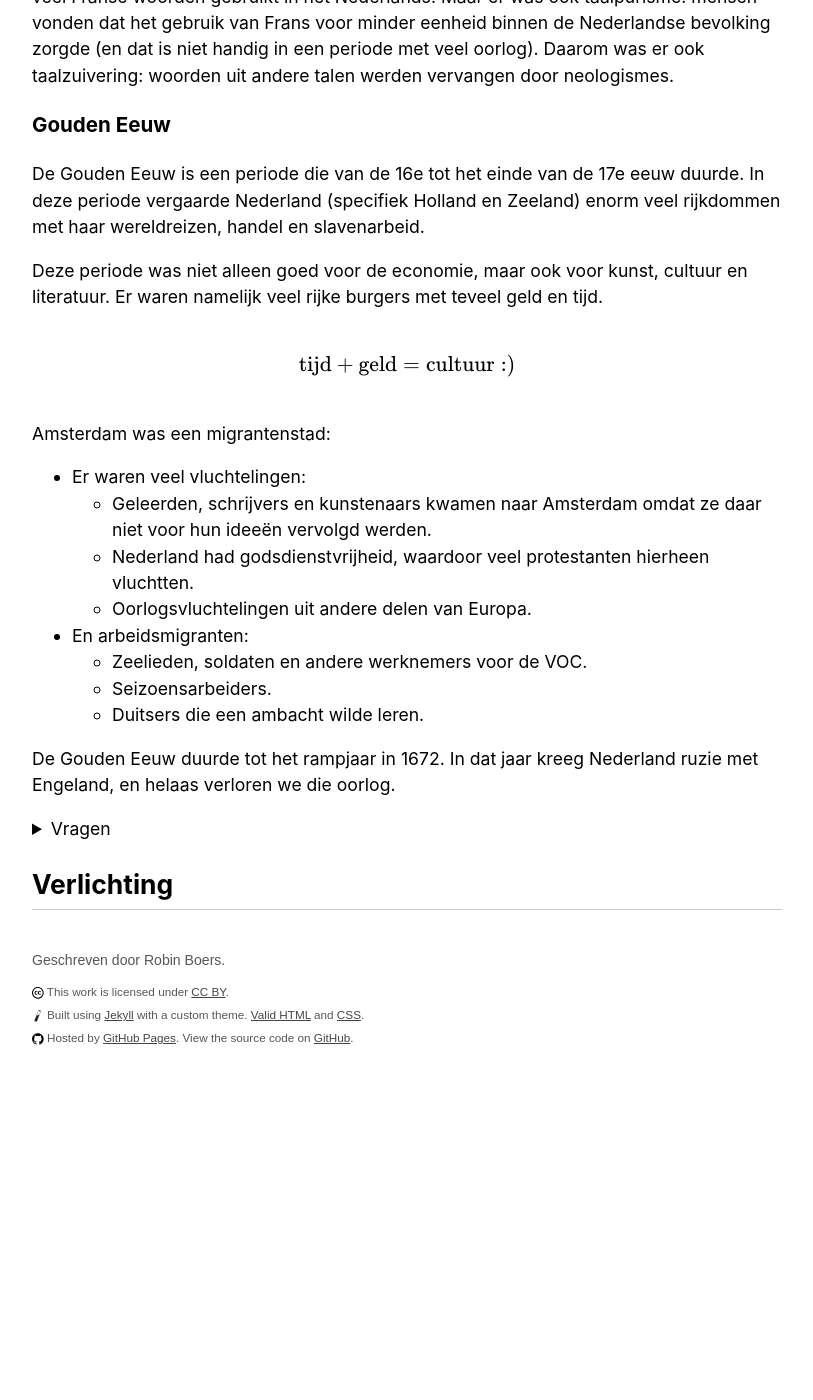
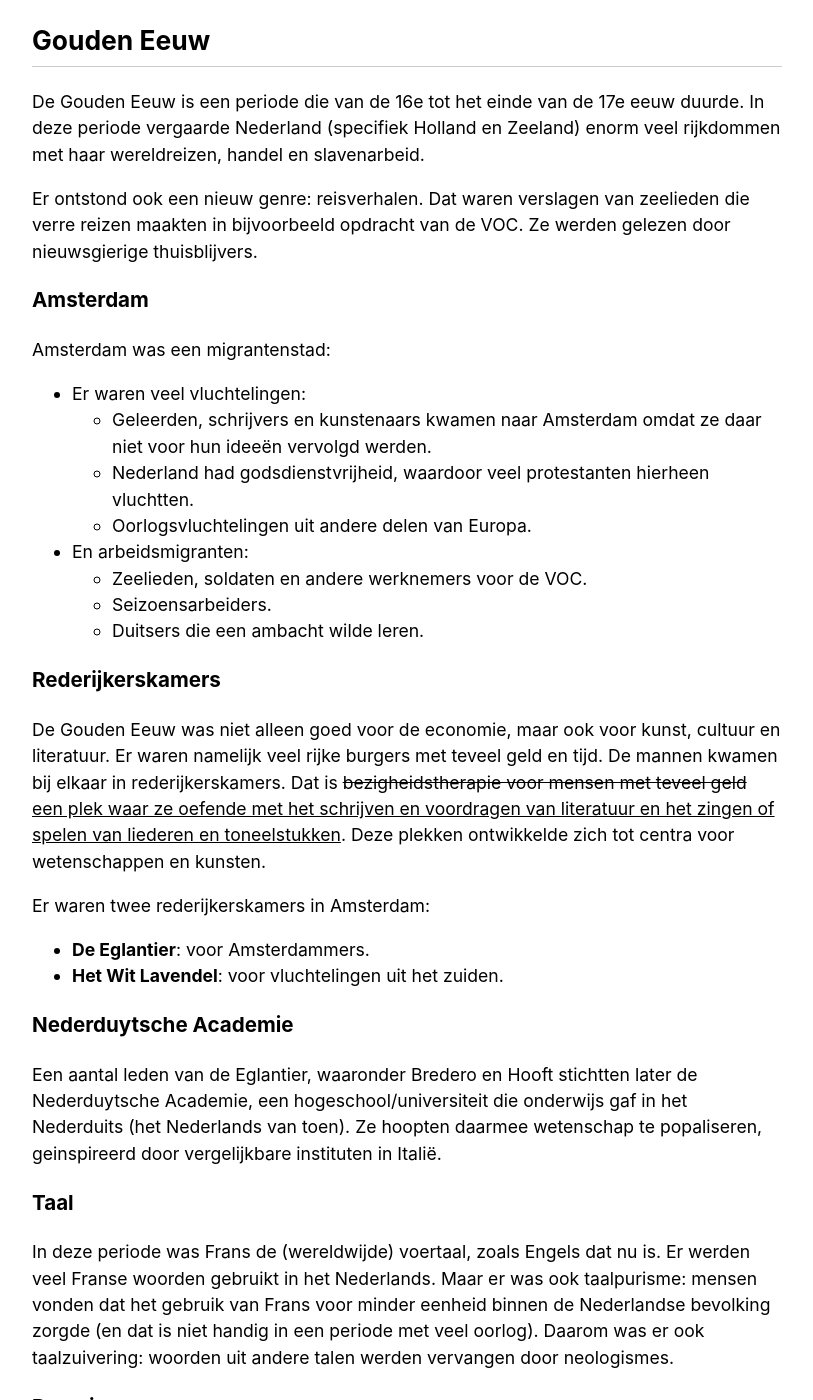
Before and after one commit to RobinBoers/school.geheimesite.nl, a Jekyll site: the page built from 5VWO/TW3/Nederlands.md, in a window 1280 px wide and 1400 px high, scrolled down 2428 px. Shown: the whole window, without its empty margins (233-1046 px from the left). Built offline with Jekyll 4.4.1, drawn with Linux system fonts in a browser that asks for light colours; our own code applies the rules of GitHub Pages for plain Markdown files; before the commit the page ends 3548 px from its top, so only the background shows below that; some of the changed text lies outside the part shown.

Commit message:
Restructure

```diff
--- a/5VWO/TW3/Nederlands.md
+++ b/5VWO/TW3/Nederlands.md
@@ -4,7 +4,7 @@ title: Literatuurgeschiedenis
 
 **LET OP: NOG NIET AF**.
 
-## Renaissance
+# Renaissance
 
 De Renaissance is de periode die na de Middeleeuwen komt. Het begint in de 16e eeuw en duurt tot het begin van de Verlichting. Het betekent "wedergeboorte", omdat de mens ontwaakt zou zijn uit de duistere tijden van de Middeleeuwen. Er was ook hernieuwde interesse in de cultuur van de klassieke oudheid, dus het kan ook daarop slaan.
 
@@ -18,7 +18,7 @@ In de overgang van de Middeleeuwen naar de Renaissance vinden veel veranderingen
 | Een persoon heeft alles te danken aan de gemeenschap en aan God. | Individualisme: een persoon is zelf verantwoordelijk voor zijn verdiensten. |
 | Kunst is een vak.                                                | Een kunstenaar is een geleerde.                                             |
 
-### Geloofsstrijd
+## Geloofsstrijd
 
 In het begin van de 16e eeuw kwam het protestantisme op. Luther had in 1517 zijn 95 stellingen gepubliceerd en mede door de boekdrukkunst verspreidde zijn ideeën snel. De protestanten waren vooral tegen de rijkdom van de kerk en de handel in aflaatbrieven. De paus was hier niet heel blij mee, dus verbande Luther uit de kerk. Hierop verklaarde Karel V (de koning van het Spaanse rijk), omdat hij bang was zijn macht kwijt te raken, Luther vogelvrij. Luther stichtte vervolgens een nieuwe kerk.
 
@@ -54,23 +56,20 @@ Hierdoor ontstonden ook nieuwe genres:
 - Sonnet
 - Puntdicht
 - Epigram
-- Reisverhalen
+
+(En er kwamen ook reisverhalen, zie zometeen).
 
 ### Empirisme
 
 Door de opkomst van de boekdrukkunst wordt het verspreiden van informatie een stuk makkelijker. Daardoor krijgt de wetenschap een boost, en onstaat het empirisme. Het empirisme is gebaseerd op bewijs uit ervaringen; zelf uitvinden hoe het zit. Dit noemen we tegenwoordig dan ook emperisch bewijs.
 
-### Taal
-
-In deze periode was Frans de (wereldwijde) voertaal, zoals Engels dat nu is. Er werden veel Franse woorden gebruikt in het Nederlands. Maar er was ook taalpurisme: mensen vonden dat het gebruik van Frans voor minder eenheid binnen de Nederlandse bevolking zorgde (en dat is niet handig in een periode met veel oorlog). Daarom was er ook taalzuivering: woorden uit andere talen werden vervangen door neologismes.
-
-### Gouden Eeuw
+## Gouden Eeuw
 
 De Gouden Eeuw is een periode die van de 16e tot het einde van de 17e eeuw duurde. In deze periode vergaarde Nederland (specifiek Holland en Zeeland) enorm veel rijkdommen met haar wereldreizen, handel en slavenarbeid.
 
-Deze periode was niet alleen goed voor de economie, maar ook voor kunst, cultuur en literatuur. Er waren namelijk veel rijke burgers met teveel geld en tijd.
+Er ontstond ook een nieuw genre: reisverhalen. Dat waren verslagen van zeelieden die verre reizen maakten in bijvoorbeeld opdracht van de VOC. Ze werden gelezen door nieuwsgierige thuisblijvers.
 
-\\[\text{tijd} + \text{geld} = \text{cultuur} :)\\]
+### Amsterdam
 
 Amsterdam was een migrantenstad:
 
@@ -83,14 +82,35 @@ Amsterdam was een migrantenstad:
   - Seizoensarbeiders.
   - Duitsers die een ambacht wilde leren.
 
+### Rederijkerskamers
+
+De Gouden Eeuw was niet alleen goed voor de economie, maar ook voor kunst, cultuur en literatuur. Er waren namelijk veel rijke burgers met teveel geld en tijd. De mannen kwamen bij elkaar in rederijkerskamers. Dat is ~~bezigheidstherapie voor mensen met teveel geld~~ <ins>een plek waar ze oefende met het schrijven en voordragen van literatuur en het zingen of spelen van liederen en toneelstukken</ins>. Deze plekken ontwikkelde zich tot centra voor wetenschappen en kunsten.
+
+Er waren twee rederijkerskamers in Amsterdam:
+
+- **De Eglantier**: voor Amsterdammers.
+- **Het Wit Lavendel**: voor vluchtelingen uit het zuiden.
+
+### Nederduytsche Academie
+
+Een aantal leden van de Eglantier, waaronder Bredero en Hooft stichtten later de Nederduytsche Academie, een hogeschool/universiteit die onderwijs gaf in het Nederduits (het Nederlands van toen). Ze hoopten daarmee wetenschap te popaliseren, geinspireerd door vergelijkbare instituten in Italië.
+
+### Taal
+
+In deze periode was Frans de (wereldwijde) voertaal, zoals Engels dat nu is. Er werden veel Franse woorden gebruikt in het Nederlands. Maar er was ook taalpurisme: mensen vonden dat het gebruik van Frans voor minder eenheid binnen de Nederlandse bevolking zorgde (en dat is niet handig in een periode met veel oorlog). Daarom was er ook taalzuivering: woorden uit andere talen werden vervangen door neologismes.
+
+### Rampjaar
+
 De Gouden Eeuw duurde tot het rampjaar in 1672. In dat jaar kreeg Nederland ruzie met Engeland, en helaas verloren we die oorlog.
+
+---
 
 <details>
   <summary>Vragen</summary>
 
   <ul>
-    <li>Hoe kan er godsdienstvrijheid zijn als er ook een geloofsstijg is?</li>
-    <li>Aan de ene kant zie ik allemaal dingen die minder geloof duiden (humanisme, wetenschap, classicisme), maar is er toch nog steeds overal protestantisme?</li>
+    <li>Hoe kan er godsdienstvrijheid zijn als er ook een geloofsstrijd is?</li>
+    <li>Aan de ene kant zie ik allemaal dingen die minder geloof duiden (voornamelijk de stromingen), maar het eerste stuk (geloofsstrijd) schetst juist een heel gelovig Europa?</li>
   </ul>
 </details>
 
```
Also changed, not shown: other parts of 5VWO/TW3/Nederlands.md (+3 -1 lines).
